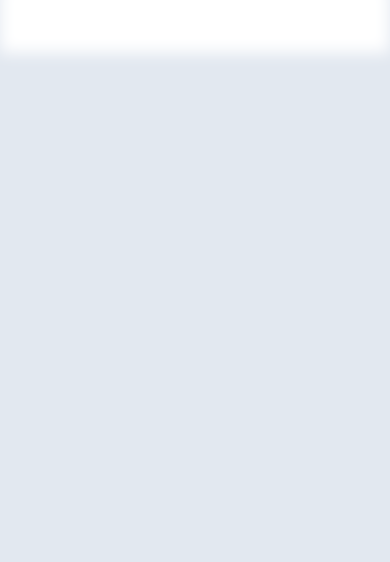
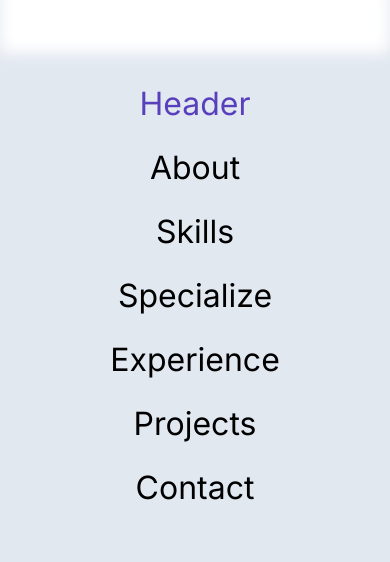
Before and after one commit to Mohammad-Masri/portfolio, a Next.js app: page / in a window 390 px wide. Both pictures are taken after a click on the button 39 px from the left and 23 px from the top of the page. Shown: the top 562 px of the page. Built offline with nearby package versions, Linux system fonts and the light colour scheme; some icons are missing.

Commit message:
ADD | mobile menu, add the items

```diff
--- /dev/null
+++ b/src/components/mobile-menu-item/index.tsx
@@ -0,0 +1,22 @@
+import { MenuItem } from "@/constants";
+import Link from "next/link";
+import React from "react";
+
+type MobileMenuItemProps = {
+  menuItem: MenuItem;
+  textColor?: string;
+  activeTextColor?: string;
+};
+
+export default function MobileMenuItem({
+  menuItem,
+  textColor,
+  activeTextColor = "#CBC1F6",
+}: MobileMenuItemProps) {
+  textColor = menuItem.isActive ? activeTextColor : textColor;
+  return (
+    <Link className={`text-[32px] text-center group`} href={menuItem.link}>
+      <p style={{ color: textColor }}>{menuItem.label}</p>
+    </Link>
+  );
+}
--- a/src/components/mobile-menu/index.tsx
+++ b/src/components/mobile-menu/index.tsx
@@ -1,23 +1,39 @@
 "use client";
-import React from "react";
-import { selectIsOpen } from "@/redux/slices/MobileMenuSlice";
-import { useSelector } from "react-redux";
+import React, { useEffect } from "react";
+import { selectIsOpen, setIsOpen } from "@/redux/slices/MobileMenuSlice";
+import { useDispatch, useSelector } from "react-redux";
 import { Variants, motion } from "framer-motion";
 import { selectTheme } from "@/redux/slices/ThemeSlice";
+import {
+  selectMenuItems,
+  setItemAsActive,
+} from "@/redux/slices/MenuItemsSlice";
+import MobileMenuItem from "../mobile-menu-item";
+import { Moods } from "@/constants";
 
 export default function MobileMenu() {
   const isOpen = useSelector(selectIsOpen);
 
+  const theme = useSelector(selectTheme);
+
+  const navbarItems = useSelector(selectMenuItems);
+  const dispatch = useDispatch();
+
+  const handleClickMenuItem = (id: string) => {
+    dispatch(setItemAsActive(id));
+    dispatch(setIsOpen(false));
+  };
+
   const variants: Variants = {
     hide: {
-      //   width: 0,
-      //   height: 0,
+      // width: 0,
+      // height: 0,
       zIndex: -20,
       opacity: 0,
     },
     show: {
-      //   width: "100%",
-      //   height: "100%",
+      // width: "100%",
+      // height: "100%",
       zIndex: 10,
       opacity: 1,
       transition: {
@@ -27,12 +43,34 @@ export default function MobileMenu() {
     },
   };
 
+  useEffect(() => {
+    // Disable body scroll when the menu is open
+    if (isOpen) {
+      document.body.style.overflow = "hidden";
+    } else {
+      // Re-enable body scroll when the menu is closed
+      document.body.style.overflow = "auto";
+    }
+  }, [isOpen]);
+
   return (
     <motion.div
-      className="fixed top-0 left-0 bg-slate-200 dark:bg-slate-800 backdrop-blur-3xl  w-full h-full overflow-hidden transition-all ease-in-out duration-500"
+      className="fixed top-0 left-0 bg-slate-200 dark:bg-slate-800 backdrop-blur-3xl w-full h-full overflow-hidden transition-all ease-in-out duration-500"
       initial={isOpen ? "hide" : "show"}
       animate={isOpen ? "show" : "hide"}
       variants={variants}
-    ></motion.div>
+    >
+      <ul className="flex flex-col items-center justify-start gap-4 mt-20">
+        {navbarItems.map((item, index) => (
+          <div key={index} onClick={() => handleClickMenuItem(item.id)}>
+            <MobileMenuItem
+              menuItem={item}
+              textColor={theme == Moods.Light ? "black" : "white"}
+              activeTextColor={theme == Moods.Light ? "#583FBC" : "#CBC1F6"}
+            />
+          </div>
+        ))}
+      </ul>
+    </motion.div>
   );
 }
--- a/src/components/navbar-item/index.tsx
+++ b/src/components/navbar-item/index.tsx
@@ -1,29 +1,30 @@
 import Link from "next/link";
 import React from "react";
+import { MenuItem } from "@/constants";
 
-export type NavbarItemProps = {
-  id: string;
-  label: string;
-  link: string;
-  isActive: boolean;
+type NavbarItemProps = {
+  menuItem: MenuItem;
   textColor?: string;
   activeBackgroundColor?: string;
   inactiveBackgroundColor?: string;
 };
 
 export default function NavbarItem({
-  label,
-  link,
-  isActive,
+  menuItem,
   textColor,
   activeBackgroundColor = "#583FBC",
   inactiveBackgroundColor = "#1D2130",
 }: NavbarItemProps) {
   const style = {
-    backgroundColor: isActive ? activeBackgroundColor : inactiveBackgroundColor,
+    backgroundColor: menuItem.isActive
+      ? activeBackgroundColor
+      : inactiveBackgroundColor,
   };
   return (
-    <Link className={`relative text-[17px] text-center group`} href={link}>
+    <Link
+      className={`relative text-[17px] text-center group`}
+      href={menuItem.link}
+    >
       <div
         style={style}
         className="absolute -inset-1 rounded-full blur opacity-50 group-hover:opacity-100 transition duration-1000 group-hover:duration-200"
@@ -33,7 +34,7 @@ export default function NavbarItem({
         className={`relative px-4 py-2 ring-1 ring-gray-900/5 rounded-lg leading-none flex items-top justify-start space-x-6`}
         style={{ color: textColor }}
       >
-        {label}
+        {menuItem.label}
       </p>
     </Link>
   );
--- a/src/components/navbar/components/desktop-menu/index.tsx
+++ b/src/components/navbar/components/desktop-menu/index.tsx
@@ -1,44 +1,29 @@
 "use client";
-import React, { useState } from "react";
+import React from "react";
 import { Moods, navbarItems as NIs } from "@/constants";
-import { useSelector } from "react-redux";
+import { useDispatch, useSelector } from "react-redux";
 import { selectTheme } from "@/redux/slices/ThemeSlice";
-import NavbarItem, { NavbarItemProps } from "@/components/navbar-item";
+import NavbarItem from "@/components/navbar-item";
+import {
+  selectMenuItems,
+  setItemAsActive,
+} from "@/redux/slices/MenuItemsSlice";
 
 export default function DesktopMenu() {
   const theme = useSelector(selectTheme);
 
-  const [navbarItems, setNavbarItems] = useState<NavbarItemProps[]>(
-    NIs.map((i, index) => {
-      let isActive = false;
-      if (index == 0) isActive = true;
-      return {
-        id: i.id,
-        label: i.label,
-        link: `/#${i.id}`,
-        isActive,
-      };
-    })
-  );
+  const navbarItems = useSelector(selectMenuItems);
+  const dispatch = useDispatch();
 
-  const handleClickNavbarItem = (index: number) => {
-    const newNavbarItems = navbarItems.map((nbi, i) => {
-      if (i == index) nbi.isActive = true;
-      else nbi.isActive = false;
-      return nbi;
-    });
-
-    setNavbarItems(newNavbarItems);
+  const handleClickNavbarItem = (id: string) => {
+    dispatch(setItemAsActive(id));
   };
   return (
     <ul className="hidden lg:flex flex-row gap-4">
       {navbarItems.map((item, index) => (
-        <div key={index} onClick={() => handleClickNavbarItem(index)}>
+        <div key={index} onClick={() => handleClickNavbarItem(item.id)}>
           <NavbarItem
-            id={item.id}
-            label={item.label}
-            link={item.link}
-            isActive={item.isActive}
+            menuItem={item}
             textColor={theme == Moods.Light ? "white" : "#43495B"}
             inactiveBackgroundColor={theme == Moods.Light ? "#1D2130" : "white"}
           />
--- /dev/null
+++ b/src/redux/slices/MenuItemsSlice.ts
@@ -0,0 +1,42 @@
+import { PayloadAction, createSlice } from "@reduxjs/toolkit";
+import { RootState } from "../store";
+import { MenuItem, Moods, navbarItems as NIs } from "@/constants";
+
+type State = {
+  menuItems: MenuItem[];
+};
+
+const initialState: State = {
+  menuItems: NIs.map((i, index) => {
+    let isActive = false;
+    if (index == 0) isActive = true;
+    return {
+      id: i.id,
+      label: i.label,
+      link: `/#${i.id}`,
+      isActive,
+    };
+  }),
+};
+
+const menuItemsSlice = createSlice({
+  name: "menuItems",
+  initialState,
+  reducers: {
+    setItemAsActive: (state, actions: PayloadAction<string>) => {
+      const newNavbarItems = state.menuItems.map((nbi) => {
+        if (nbi.id == actions.payload) nbi.isActive = true;
+        else nbi.isActive = false;
+        return nbi;
+      });
+
+      state.menuItems = newNavbarItems;
+    },
+  },
+});
+
+export const { setItemAsActive } = menuItemsSlice.actions;
+
+export const selectMenuItems = (state: RootState) => state.menuItems.menuItems;
+
+export default menuItemsSlice.reducer;
--- a/src/redux/store.ts
+++ b/src/redux/store.ts
@@ -2,10 +2,12 @@ import { configureStore } from "@reduxjs/toolkit";
 
 import ThemeSlice from "./slices/ThemeSlice";
 import MobileMenuSlice from "./slices/MobileMenuSlice";
+import MenuItemsSlice from "./slices/MenuItemsSlice";
 
 const reducer = {
   theme: ThemeSlice,
   mobileMenu: MobileMenuSlice,
+  menuItems: MenuItemsSlice,
 };
 
 export const store = configureStore({
```
Also changed, not shown: src/constants/index.ts (+7 -0 lines).
